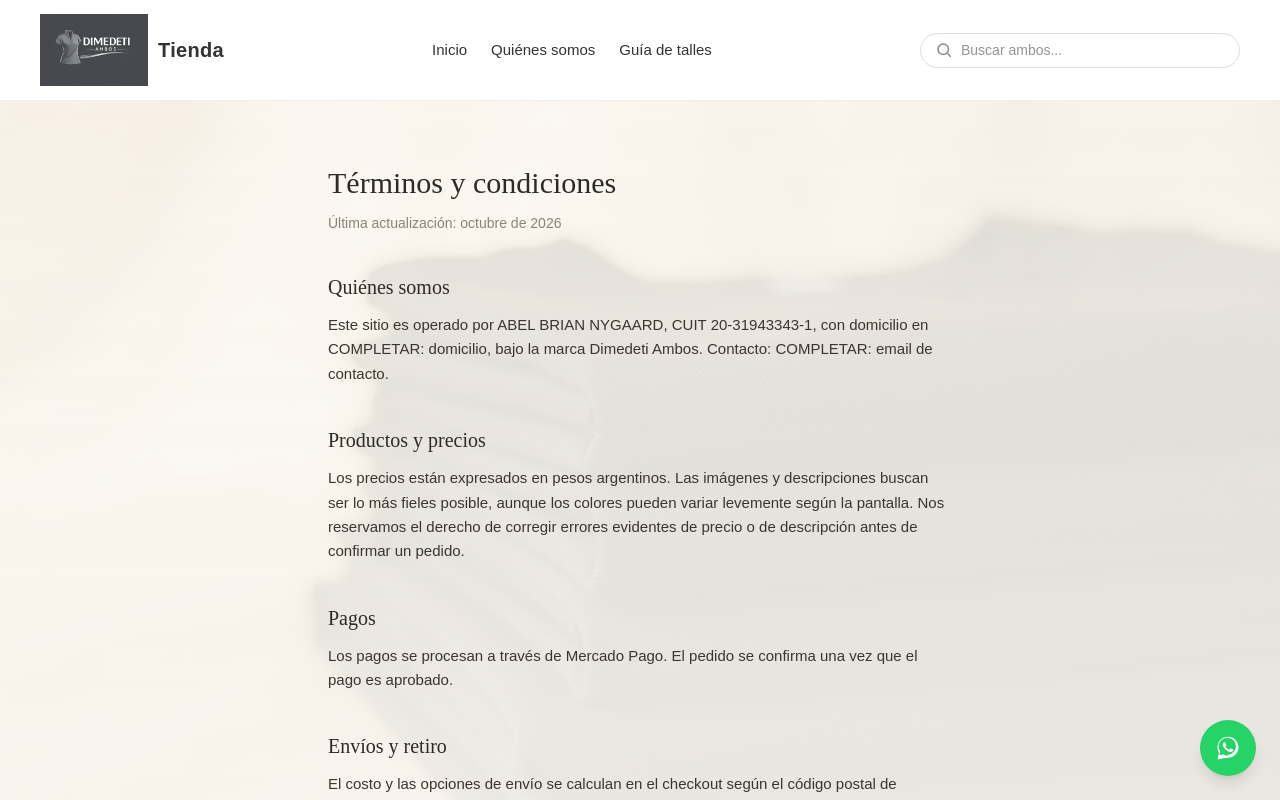
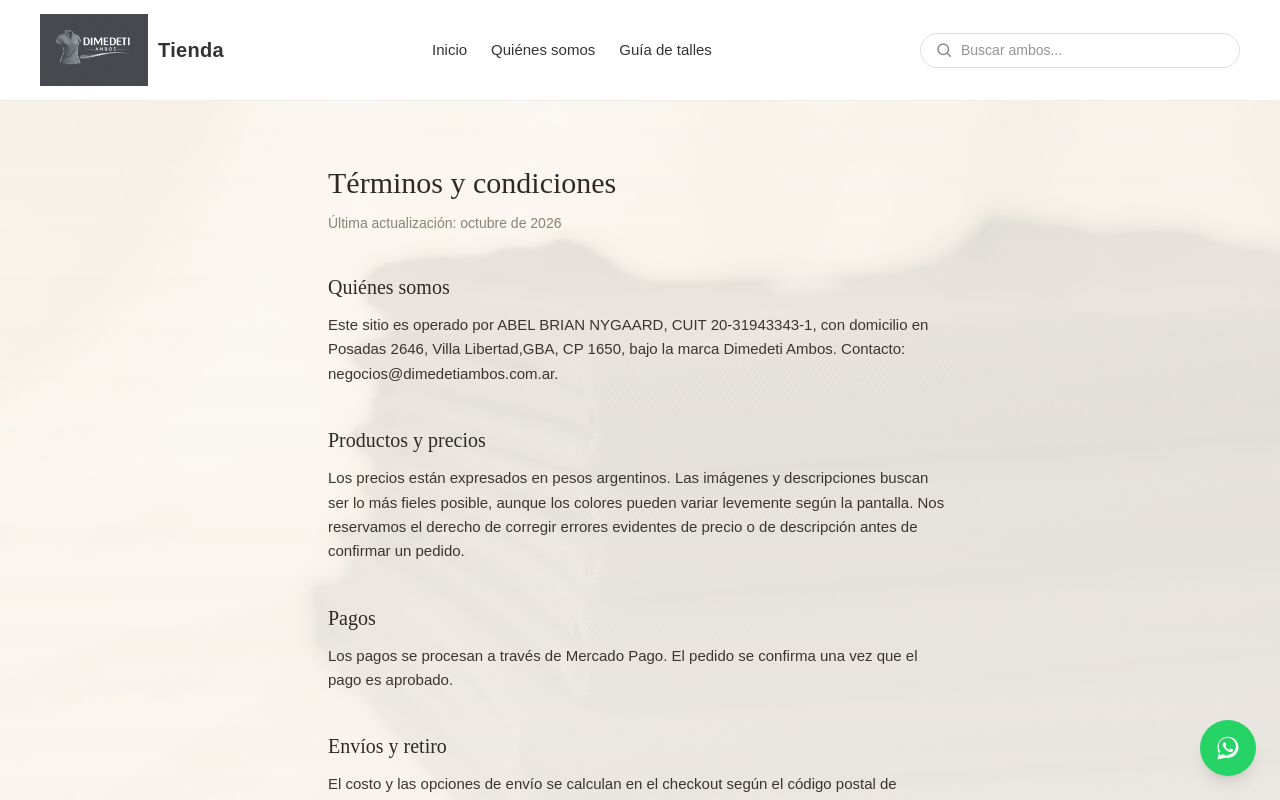
Before and after one commit to Abelbriannygaard/mi-tienda, a Next.js app: page /terminos-y-condiciones in a window 1280 px wide. Shown: the top 800 px of the page. Built offline with nearby package versions, Linux system fonts and the light colour scheme; no server answers.

Commit message:
Actualizar page.js
Actualizar page.js

```diff
--- a/src/app/terminos-y-condiciones/page.js
+++ b/src/app/terminos-y-condiciones/page.js
@@ -8,8 +8,8 @@ export const metadata = {
 const TITULAR = {
   nombre: 'ABEL BRIAN NYGAARD',
   cuit: '20-31943343-1',
-  domicilio: 'COMPLETAR: domicilio',
-  email: 'COMPLETAR: email de contacto',
+  domicilio: 'Posadas 2646, Villa Libertad,GBA, CP 1650',
+  email: 'negocios@dimedetiambos.com.ar',
 }
 
 const FECHA_ACTUALIZACION = 'octubre de 2026'
```
